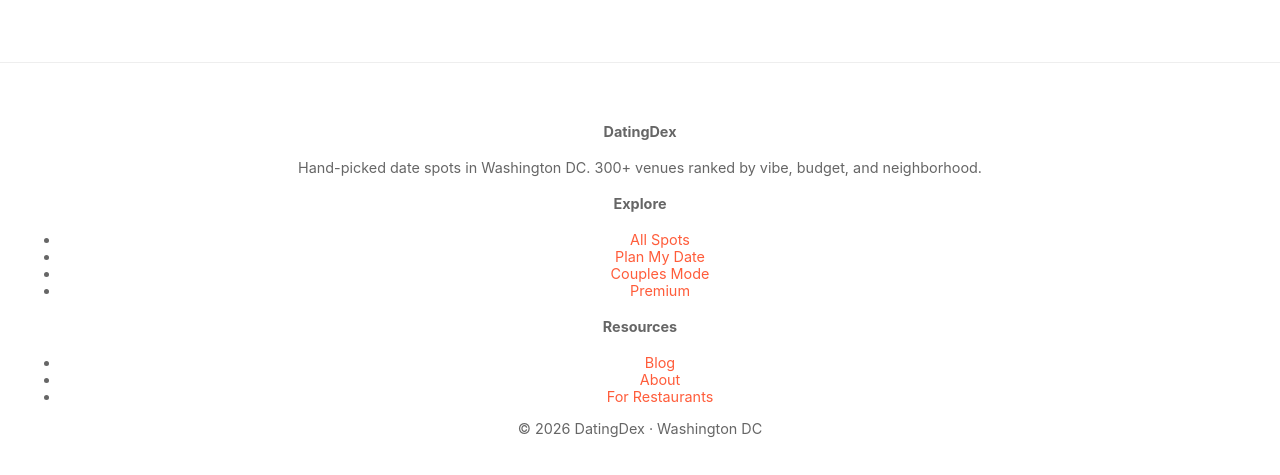
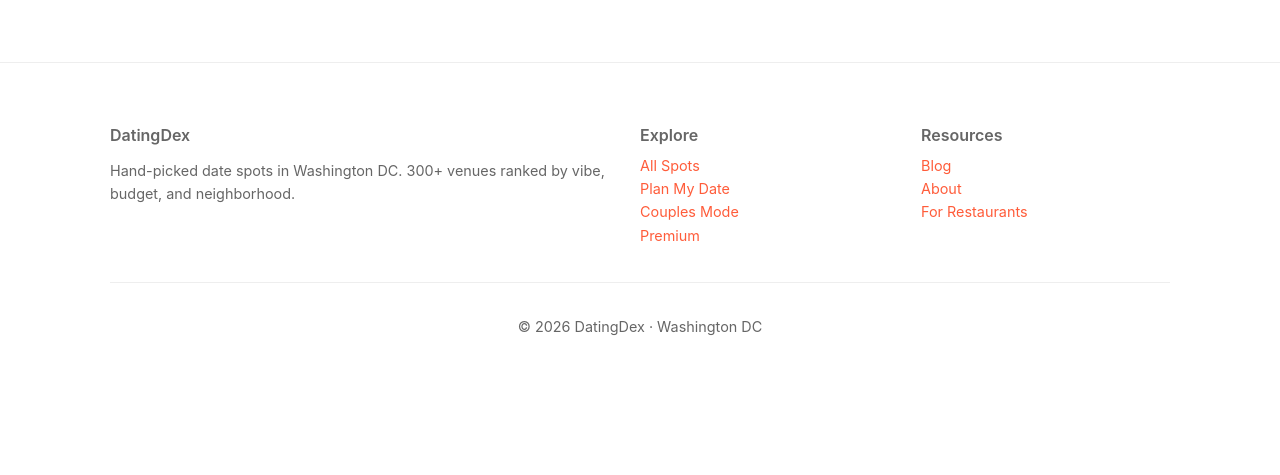
Before and after one commit to arternicholas-oss/datingdex-next, a Next.js app: page / in a window 1280 px wide. Shown: the part 3520-3995 px from the top of the page. After the commit the page ends 3909 px from the top, so only its background shows below. Built offline with nearby package versions, Linux system fonts and the light colour scheme; no server answers.

Commit message:
CSS: expand footer styles for 3-column layout

```diff
--- a/app/globals.css
+++ b/app/globals.css
@@ -63,8 +63,19 @@ img { max-width: 100%; display: block; }
 .cta { display: inline-block; background: var(--brand); color: #fff; padding: .85rem 1.5rem; border-radius: 999px; font-weight: 700; font-size: 1rem; transition: background .2s; }
 .cta:hover { background: var(--brand-dark); }
 
-.footer { border-top: 1px solid var(--border); padding: 2.5rem 1.25rem; margin-top: 4rem; color: var(--muted); font-size: .9rem; text-align: center; }
-.footer a { color: var(--brand); }
+.footer { border-top: 1px solid var(--border); padding: 0; margin-top: 4rem; color: var(--muted); font-size: .9rem; }
+.footer a { color: var(--brand); text-decoration: none; }
+.footer a:hover { text-decoration: underline; }
+.footer-inner { max-width: 1100px; margin: 0 auto; padding: 2.5rem 1.25rem; }
+.footer-top { display: grid; grid-template-columns: 2fr 1fr 1fr; gap: 2rem; margin-bottom: 2rem; }
+.footer-col h4 { font-size: 1rem; font-weight: 600; color: var(--fg); margin-bottom: .75rem; }
+.footer-col p { line-height: 1.6; }
+.footer-col ul { list-style: none; padding: 0; margin: 0; }
+.footer-col ul li { margin-bottom: .4rem; }
+.footer-bottom { border-top: 1px solid var(--border); padding-top: 1.25rem; text-align: center; }
+@media (max-width: 640px) {
+  .footer-top { grid-template-columns: 1fr; gap: 1.5rem; }
+}
 
 @media (prefers-reduced-motion: reduce) {
   * { animation: none !important; transition: none !important; }
```
